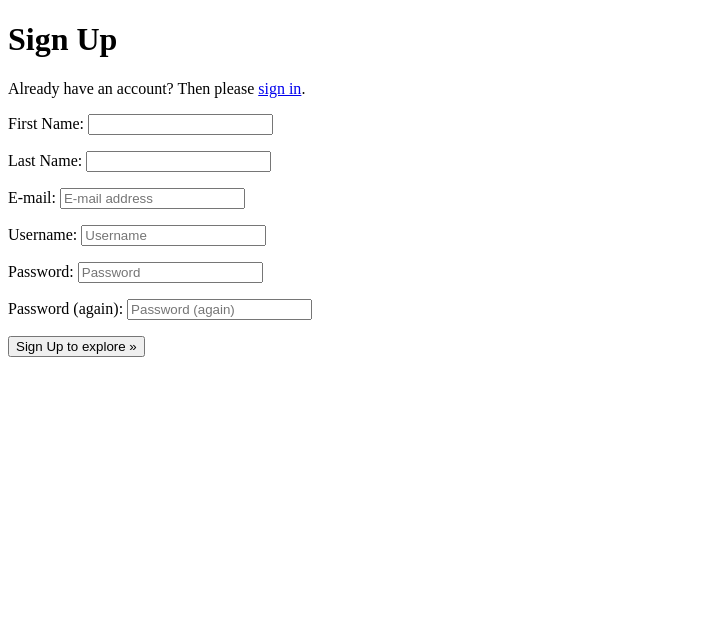
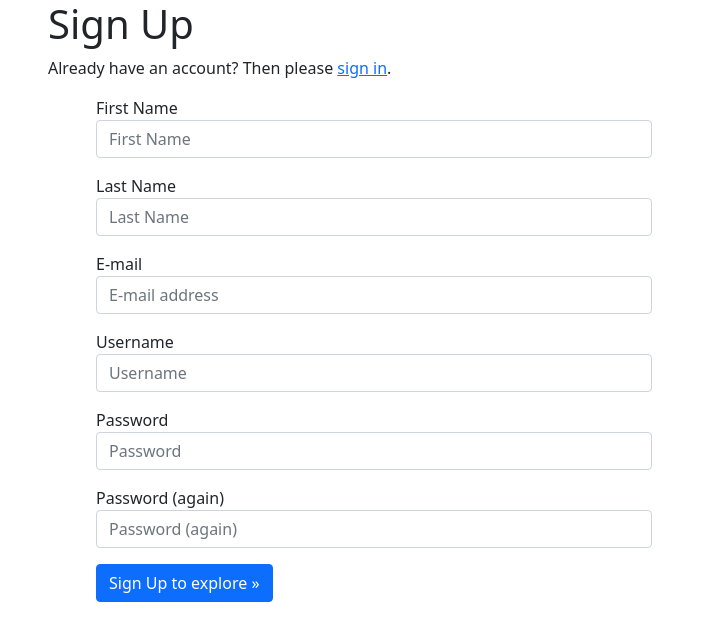
Before and after one commit to JohnPeter-hub/Hono-project, a Django app: page /accounts/signup/ in a window 1280 px wide. Shown: the top 641 px of the page, without its empty margins (0-707 px from the left). Run offline with Django 3.2, Linux system fonts and the light colour scheme; some libraries are stand-ins or nearby versions.

```diff
--- a/hono/hono/settings.py
+++ b/hono/hono/settings.py
@@ -55,6 +55,7 @@ INSTALLED_APPS = [
     'allauth',
     'allauth.account',
     'allauth.socialaccount',
+    'widget_tweaks',
 ]
 
 SITE_ID = 1
--- a/hono/landing/forms.py
+++ b/hono/landing/forms.py
@@ -1,5 +1,7 @@
 from allauth.account.forms import SignupForm
+from django.contrib.auth import get_user_model
 from django import forms
+from django.forms import widgets
 
 class AccountSignupForm(SignupForm):
     first_name = forms.CharField(max_length=30, label='First Name')
@@ -7,6 +9,11 @@ class AccountSignupForm(SignupForm):
 
     field_order = ['first_name', 'last_name', 'email','username', 'password1', ]
 
+    def __init__(self, *args, **kwargs):
+        super().__init__(*args, **kwargs)
+        self.fields["first_name"].widget.attrs["placeholder"] = "First Name"
+        self.fields["last_name"].widget.attrs["placeholder"] = "Last Name"
+
     def signup(self, request, user):
         user.first_name = self.cleaned_data['first_name']
         user.last_name = self.cleaned_data['last_name']
--- a/hono/templates/account/base.html
+++ b/hono/templates/account/base.html
@@ -4,7 +4,7 @@
     <title>{% block head_title %}{% endblock %}</title>
     {% block extra_head %}
     {% endblock %}
-    <!-- <link href="https://cdn.jsdelivr.net/npm/bootstrap@5.0.1/dist/css/bootstrap.min.css" rel="stylesheet" integrity="sha384-+0n0xVW2eSR5OomGNYDnhzAbDsOXxcvSN1TPprVMTNDbiYZCxYbOOl7+AMvyTG2x" crossorigin="anonymous"> -->
+    <link href="https://cdn.jsdelivr.net/npm/bootstrap@5.0.1/dist/css/bootstrap.min.css" rel="stylesheet" integrity="sha384-+0n0xVW2eSR5OomGNYDnhzAbDsOXxcvSN1TPprVMTNDbiYZCxYbOOl7+AMvyTG2x" crossorigin="anonymous">
   </head>
   <body>
 
--- a/hono/templates/account/signup.html
+++ b/hono/templates/account/signup.html
@@ -1,21 +1,37 @@
 {% extends "account/base.html" %}
-
+{% load widget_tweaks %}
 {% load i18n %}
 
 {% block head_title %}{% trans "Signup" %}{% endblock %}
 
 {% block content %}
-<h1>{% trans "Sign Up" %}</h1>
+<h1 class="ps-5">{% trans "Sign Up" %}</h1>
 
+<div class="row ps-5">
+  <div class="col-sm-10 col-md-8 col-lg-6">
       <p>{% blocktrans %}Already have an account? Then please <a href="{{ login_url }}">sign in</a>.{% endblocktrans %}</p>
 
-<form class="signup" id="signup_form" method="post" action="{% url 'account_signup' %}">
+    <form class="signup ps-5" id="signup_form" method="post" action="{% url 'account_signup' %}" novalidate>
       {% csrf_token %}
-  {{ form.as_p }}
+      {% for hidden in form.hidden_fields %}
+          {{ hidden }}
+        {% endfor %}
+
+        {% for field in form.visible_fields %}
+          <div class="mb-3">
+            <label for="{{ field.id_for_label }}">{{ field.label}}</label>
+            {{ field|add_class:'form-control' }}
+            {% for error in field.errors %}
+              <span class="help-block">{{ error }}</span>
+            {% endfor %}
+          </div>
+        {% endfor %}
       {% if redirect_field_value %}
       <input type="hidden" name="{{ redirect_field_name }}" value="{{ redirect_field_value }}" />
       {% endif %}
-  <button type="submit">{% trans "Sign Up to explore" %} &raquo;</button>
+      <button type="submit" class="btn btn-primary">{% trans "Sign Up to explore" %} &raquo;</button>
     </form>
 
     {% endblock %}
+  </div>
+</div>
```
Lines whose indentation alone changed are shown as unchanged.
